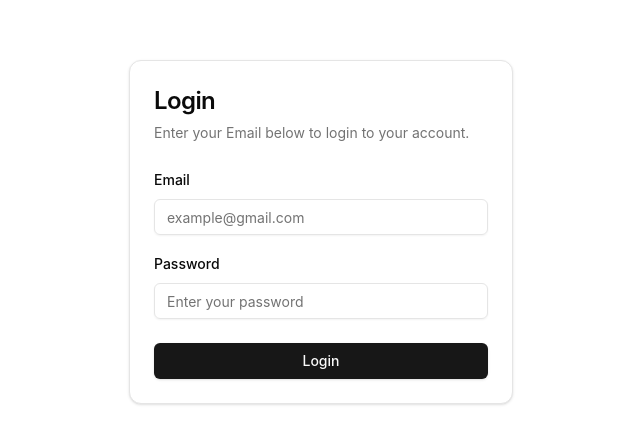
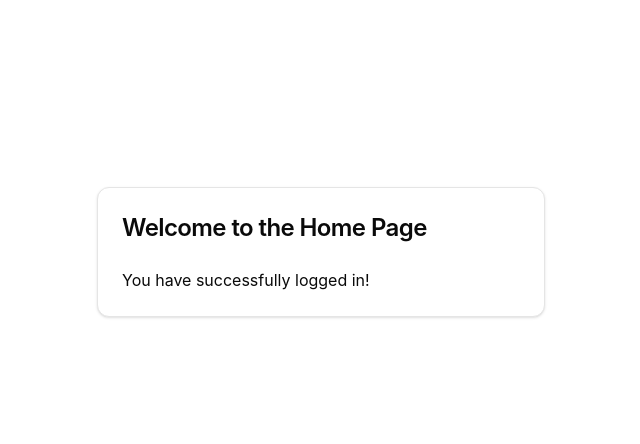
Before and after one commit to jeevanintilt/mark-frontend, a React (Vite) app: page /home in a window 1280 px wide. Shown: the part 168-612 px from the top of the page, without its empty margins (319-959 px from the left). Built offline with nearby package versions, Linux system fonts and the light colour scheme.

Commit message:
redirect to home page after login

```diff
--- a/src/App.tsx
+++ b/src/App.tsx
@@ -1,14 +1,18 @@
-// import { Button } from "@/components/ui/button"
-import {StateFullLoginForm} from "@/components/StateFullLoginForm"
+import { BrowserRouter as Router, Route, Routes } from 'react-router-dom';
+import { Toaster } from 'react-hot-toast';
+import { StateFullLoginForm } from './components/StateFullLoginForm';
+import { Home } from './components/Home';
 
-const App = () => {
-  return (
-  // <div className="flex items-center justify-center h-screen w-full">
-  <div className="flex flex-col items-center justify-center h-screen w-full">
-    {/* <Button variant='default'>Click Me</Button> */}
-    <StateFullLoginForm />
-  </div>
-  );
-};
+function App() {
+    return (
+        <Router>
+            <Toaster position="top-right" />
+            <Routes>
+                <Route path="/" element={<StateFullLoginForm />} />
+                <Route path="/home" element={<Home />} />
+            </Routes>
+        </Router>
+    );
+}
 
-export default App
+export default App;
--- /dev/null
+++ b/src/components/Home.tsx
@@ -0,0 +1,16 @@
+import { Card, CardContent, CardHeader, CardTitle } from "./ui/card";
+
+export function Home() {
+    return (
+        <div className="flex flex-col items-center justify-center h-screen w-full">
+        <Card className="w-full max-w-md mx-auto mt-10">
+            <CardHeader>
+                <CardTitle className="text-2xl">Welcome to the Home Page</CardTitle>
+            </CardHeader>
+            <CardContent>
+                <p>You have successfully logged in!</p>
+            </CardContent>
+        </Card>
+        </div>
+    );
+}
--- a/src/components/LoginForm.tsx
+++ /dev/null
@@ -1,28 +0,0 @@
-import { Button } from "./ui/button";
-import { Card, CardContent, CardDescription, CardFooter, CardHeader, CardTitle } from "./ui/card";
-import { Input } from "./ui/input";
-import { Label } from "./ui/label";
-
-export function LoginForm() {
-    return(
-        <Card className="w-full max-w-sm">
-            <CardHeader>
-                <CardTitle className="text-2xl">Login</CardTitle>
-                <CardDescription>Enter your Email below to login to your account.</CardDescription>
-            </CardHeader>
-            <CardContent className="grid gap-4">
-                    <div className="grid gap-2">
-                        <Label htmlFor="email">Email</Label>
-                        <Input id="email" type="email" placeholder="example@gmail.com" required />
-                    </div>
-                    <div className="grid gap-2">
-                        <Label htmlFor="password">Password</Label>
-                        <Input id="password" type="password" placeholder="Enter your password" required />
-                    </div>
-            </CardContent>
-            <CardFooter>
-                <Button className="w-full">Login</Button>
-            </CardFooter>
-        </Card>
-    );
-}
--- a/src/components/StateFullLoginForm.tsx
+++ b/src/components/StateFullLoginForm.tsx
@@ -1,4 +1,5 @@
 import { useState } from "react";
+import { useNavigate } from "react-router-dom";
 import { useForm } from "react-hook-form";
 import { zodResolver } from "@hookform/resolvers/zod";
 import { z } from "zod";
@@ -8,6 +9,7 @@ import { Input } from "./ui/input";
 // import { Label } from "./ui/label";
 import { Form, FormControl, FormField, FormItem, FormLabel, FormMessage } from "./ui/form";
 import axios from 'axios';
+import toast from 'react-hot-toast';
 
 const loginSchema = z.object({
   email: z.string().email("Invalid email address"),
@@ -18,6 +20,7 @@ type LoginFormValues = z.infer<typeof loginSchema>;
 
 export function StateFullLoginForm() {
     const [isLoading, setIsLoading] = useState(false);
+    const navigate = useNavigate();
 
     const form = useForm<LoginFormValues>({
         resolver: zodResolver(loginSchema),
@@ -40,19 +43,22 @@ export function StateFullLoginForm() {
             });
 
             const token = response.data.access_token;
-            // Store the token in localStorage or in a state management solution
             localStorage.setItem('token', token);
             console.log('Login successful', token);
-            // Redirect or update UI as needed
+
+            // Show success toast and redirect
+            toast.success('Login successful!');
+            navigate('/home');
         } catch (error) {
             console.error('Login failed', error);
-            // Handle error (e.g., show error message to user)
+            toast.error('Login failed. Please try again.');
         } finally {
             setIsLoading(false);
         }
     };
 
     return(
+        <div className="flex flex-col items-center justify-center h-screen w-full">
         <Card className="w-full max-w-sm">
             <CardHeader>
                 <CardTitle className="text-2xl">Login</CardTitle>
@@ -96,5 +102,6 @@ export function StateFullLoginForm() {
                 </form>
             </Form>
         </Card>
+        </div>
     );
 }
```
